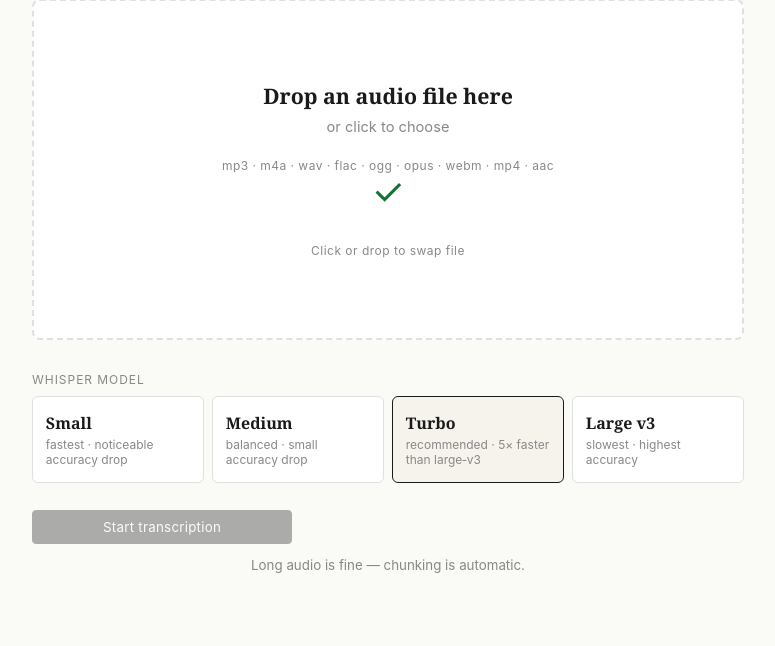
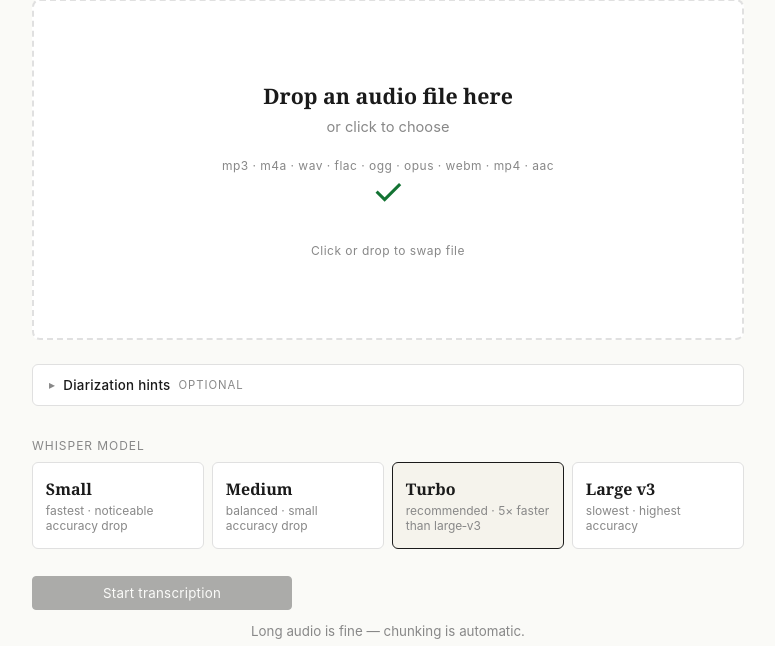
Before and after one commit to onwike/audio-transcriber, a FastAPI app: page / in a window 1280 px wide. Shown: the part 311-957 px from the top of the page, without its empty margins (252-1027 px from the left). Before the commit the page ends 884 px from the top, so only its background shows below. Run offline with FastAPI, Linux system fonts and the light colour scheme; data that the repository does not hold is empty; parts of the project's set-up code (start-up, migrations or seed data) failed here and were passed over.

Commit message:
Add diarization hints (expected count + speaker notes) and clickable header
Two related UX improvements:

Diarization hints (optional, collapsed by default in the upload screen):
  * Expected number of speakers → passed to pyannote as min_speakers /
    max_speakers (pinned equal). Materially better than auto-detection,
    especially on short or noisy audio where pyannote sometimes hallucinates
    speakers from background noise.
  * "Speaker notes" textarea — one per line, "Name: description". Parsed
    server-side into SpeakerHint records and stored on the job. Each polish
    chunk receives them in a <speaker_hints> block; the system prompt tells
    Claude to map SPEAKER_XX → real names ONLY when transcript content makes
    the mapping unambiguous. When unsure, keep SPEAKER_XX (better than
    guessing).
  * Voice traits (pitch / gender) accepted in the freeform description but
    flagged in the UI placeholder as less useful than content patterns —
    pyannote doesn't use them and Claude only sees text.

Clickable header:
  * Icon + "Audio Transcriber" wordmark are now wrapped in an <a> linking
    home. Click anywhere on them to drop back to a fresh upload screen
    (closes SSE, clears staged file, resets job context).
  * focus-visible outline for keyboard users.

Files:
  - models.py: SpeakerHint model; Job gains expected_speakers + speaker_hints
  - routes/jobs.py: new form fields, _parse_speaker_hints with multi-sep support
  - transcribe.py: diarize_and_assign + _sync_diarize accept expected_speakers
  - polish.py: polish() + _polish_chunk thread speaker_hints; emits
    <speaker_hints> block in user message
  - pipeline.py: reads expected_speakers + speaker_hints from job, threads
    through both run_pipeline and run_polish_only
  - prompts/polish.md: speaker-hints section with "soft hints not ground truth"
    guidance and the "don't guess" rule
  - templates/index.html: collapsible <details>, header <a> wrapper
  - static/app.css: hints panel + #home-link styles
  - static/app.js: FormData includes both new fields; home-link handler

Co-Authored-By: Claude Opus 4.7 (1M context) <noreply@anthropic.com>

```diff
--- a/app/routes/jobs.py
+++ b/app/routes/jobs.py
@@ -15,9 +15,32 @@ from app.audio import (
 from app.config import EXPORTS_DIR, get_settings
 from app.events import ProgressEvent, get_bus
 from app.jobs import get_store
-from app.models import Job, JobPhase, JobStatus
+from app.models import Job, JobPhase, JobStatus, SpeakerHint
 from app.pipeline import run_pipeline, run_polish_only, spawn
 from app.transcribe import AVAILABLE_WHISPER_MODELS
+
+
+def _parse_speaker_hints(text: str | None) -> list[SpeakerHint]:
+    """Parse a multiline 'Name: description' textarea into structured hints.
+
+    Accepts ':', '—', '–', and '-' as the name/description separator.
+    Lines with no separator are treated as name-only.
+    """
+    if not text:
+        return []
+    hints: list[SpeakerHint] = []
+    for line in text.splitlines():
+        line = line.strip()
+        if not line:
+            continue
+        for sep in (":", "—", "–", "-"):
+            if sep in line:
+                name, _, desc = line.partition(sep)
+                hints.append(SpeakerHint(name=name.strip(), description=desc.strip()))
+                break
+        else:
+            hints.append(SpeakerHint(name=line))
+    return hints
 
 router = APIRouter(prefix="/jobs", tags=["jobs"])
 
@@ -32,6 +55,8 @@ async def list_jobs() -> list[Job]:
 async def create_job(
     file: UploadFile = File(...),
     whisper_model: str | None = Form(None),
+    expected_speakers: int | None = Form(None),
+    speaker_hints: str | None = Form(None),
 ) -> Job:
     s = get_settings()
     store = get_store()
@@ -54,10 +79,24 @@ async def create_job(
             f"Choose one of: {AVAILABLE_WHISPER_MODELS}",
         )
 
+    # Validate expected_speakers if provided.
+    if expected_speakers is not None and not (1 <= expected_speakers <= 20):
+        raise HTTPException(
+            status.HTTP_400_BAD_REQUEST,
+            "expected_speakers must be between 1 and 20",
+        )
+
+    parsed_hints = _parse_speaker_hints(speaker_hints)
+
     job = store.create(original_filename=file.filename or f"audio{ext}")
-    # Snapshot the currently-configured Claude polish model on the job so the
-    # history view can show it later, even if the env var changes.
-    store.update(job.id, whisper_model=chosen_model, polish_model=s.claude_model)
+    # Snapshot models + diarization hints so they survive in history.
+    store.update(
+        job.id,
+        whisper_model=chosen_model,
+        polish_model=s.claude_model,
+        expected_speakers=expected_speakers,
+        speaker_hints=parsed_hints,
+    )
     work_dir = store.dir(job.id)
     original_path = work_dir / f"original{ext}"
 
--- a/app/static/app.css
+++ b/app/static/app.css
@@ -25,6 +25,20 @@ header {
   max-width: 760px;
   margin: 0 auto;
 }
+#home-link {
+  display: inline-block;
+  text-decoration: none;
+  color: inherit;
+  cursor: pointer;
+  transition: opacity 120ms;
+}
+#home-link:hover { opacity: 0.7; }
+#home-link:focus-visible {
+  outline: 2px solid var(--ink);
+  outline-offset: 6px;
+  border-radius: 4px;
+}
+#home-link h1 { margin-top: 0; }
 .app-icon {
   display: block;
   margin: 0 auto 1em;
@@ -248,6 +262,101 @@ main {
   color: var(--muted);
   font-size: 10pt;
   margin-top: 1em;
+}
+
+/* ───── Diarization hints ───── */
+.diarization-hints {
+  margin: 1.5em 0 0;
+  border: 1px solid var(--line);
+  border-radius: 6px;
+  background: white;
+}
+.diarization-hints summary {
+  cursor: pointer;
+  padding: 0.9em 1.2em;
+  font-size: 10pt;
+  color: var(--ink);
+  font-weight: 500;
+  letter-spacing: 0.02em;
+  user-select: none;
+  list-style: none;
+  display: flex;
+  align-items: center;
+  gap: 0.6em;
+}
+.diarization-hints summary::-webkit-details-marker { display: none; }
+.diarization-hints summary::before {
+  content: "▸";
+  font-size: 9pt;
+  color: var(--muted);
+  transition: transform 150ms;
+  display: inline-block;
+}
+.diarization-hints[open] summary::before {
+  transform: rotate(90deg);
+}
+.hint-tag {
+  font-size: 8.5pt;
+  color: var(--muted);
+  letter-spacing: 0.08em;
+  text-transform: uppercase;
+  font-weight: 400;
+}
+.hints-body {
+  padding: 0 1.2em 1.2em;
+  border-top: 1px solid var(--line);
+  padding-top: 1em;
+}
+.hints-blurb {
+  margin: 0 0 1em;
+  font-size: 9.5pt;
+  color: var(--muted);
+  line-height: 1.5;
+}
+.hints-blurb code {
+  font-family: ui-monospace, "SF Mono", Menlo, monospace;
+  font-size: 9pt;
+  background: var(--bg);
+  padding: 0.05em 0.4em;
+  border-radius: 3px;
+}
+.hints-field {
+  display: block;
+  margin-bottom: 1em;
+}
+.hints-field:last-child { margin-bottom: 0; }
+.hints-label-text {
+  display: block;
+  font-size: 9.5pt;
+  font-weight: 500;
+  color: var(--ink);
+  margin-bottom: 0.4em;
+}
+.hints-sub {
+  font-style: italic;
+  font-weight: 400;
+  color: var(--muted);
+  font-size: 9pt;
+  margin-left: 0.4em;
+}
+.hints-field input[type="number"],
+.hints-field textarea {
+  width: 100%;
+  padding: 0.6em 0.8em;
+  border: 1px solid var(--line);
+  border-radius: 4px;
+  font-family: var(--sans);
+  font-size: 10pt;
+  color: var(--ink);
+  background: var(--bg);
+  transition: border-color 120ms;
+}
+.hints-field input[type="number"] { max-width: 180px; }
+.hints-field textarea { font-family: ui-monospace, "SF Mono", Menlo, monospace; resize: vertical; line-height: 1.5; }
+.hints-field input:focus,
+.hints-field textarea:focus {
+  outline: none;
+  border-color: var(--ink);
 }
 
 .btn-start {
--- a/app/static/app.js
+++ b/app/static/app.js
@@ -216,6 +216,17 @@
     upload(file);
   });
 
+  // ─── Clickable logo / title → return to upload screen ───
+  $('home-link').addEventListener('click', (e) => {
+    e.preventDefault();
+    if (eventSource) eventSource.close();
+    stopElapsedTimer();
+    hideError();
+    clearStaged();
+    currentJobId = null;
+    show('upload');
+  });
+
   // ─── Upload + subscribe ───
   async function upload(file) {
     hideError();
@@ -231,6 +242,12 @@
     formData.append('file', file);
     const selectedModel = document.querySelector('input[name="whisper_model"]:checked');
     if (selectedModel) formData.append('whisper_model', selectedModel.value);
+
+    // Diarization hints (both optional)
+    const expectedSpeakers = $('expected-speakers').value.trim();
+    if (expectedSpeakers) formData.append('expected_speakers', expectedSpeakers);
+    const speakerHintsText = $('speaker-hints').value.trim();
+    if (speakerHintsText) formData.append('speaker_hints', speakerHintsText);
 
     try {
       const res = await fetch('/jobs', { method: 'POST', body: formData });
--- a/app/templates/index.html
+++ b/app/templates/index.html
@@ -10,8 +10,10 @@
 </head>
 <body>
   <header>
-    <img src="/static/icon.svg" alt="" class="app-icon" width="80" height="80">
-    <h1>Audio Transcriber</h1>
+    <a id="home-link" href="#" aria-label="Start a new transcription">
+      <img src="/static/icon.svg" alt="" class="app-icon" width="80" height="80">
+      <h1>Audio Transcriber</h1>
+    </a>
     <p class="subtitle">WHISPER · CLAUDE · CLEAN PDF + MARKDOWN</p>
   </header>
 
@@ -40,6 +42,23 @@
           <span class="dropzone-hint">Click or drop to swap file</span>
         </div>
       </label>
+
+      <details class="diarization-hints" id="diarization-hints">
+        <summary>Diarization hints <span class="hint-tag">optional</span></summary>
+        <div class="hints-body">
+          <p class="hints-blurb">
+            Help the speaker-labeling pass. The expected count constrains the diarizer directly; names + descriptions let Claude map anonymous <code>SPEAKER_00</code> / <code>SPEAKER_01</code> labels to real names when content makes the mapping clear.
+          </p>
+          <label class="hints-field">
+            <span class="hints-label-text">Expected number of speakers</span>
+            <input type="number" id="expected-speakers" name="expected_speakers" min="1" max="20" placeholder="auto-detect">
+          </label>
+          <label class="hints-field">
+            <span class="hints-label-text">Speaker notes <em class="hints-sub">one per line — Name: description</em></span>
+            <textarea id="speaker-hints" name="speaker_hints" rows="4" placeholder="Alice: host, asks questions&#10;Bob: guest expert, mentions Python often"></textarea>
+          </label>
+        </div>
+      </details>
 
       <fieldset class="model-picker" aria-label="Whisper model">
         <legend>Whisper model</legend>
```
Also changed, not shown: app/models.py (+8 -1 lines), app/pipeline.py (+19 -3 lines), app/polish.py (+30 -1 lines), app/transcribe.py (+14 -4 lines), prompts/polish.md (+13 -0 lines).
